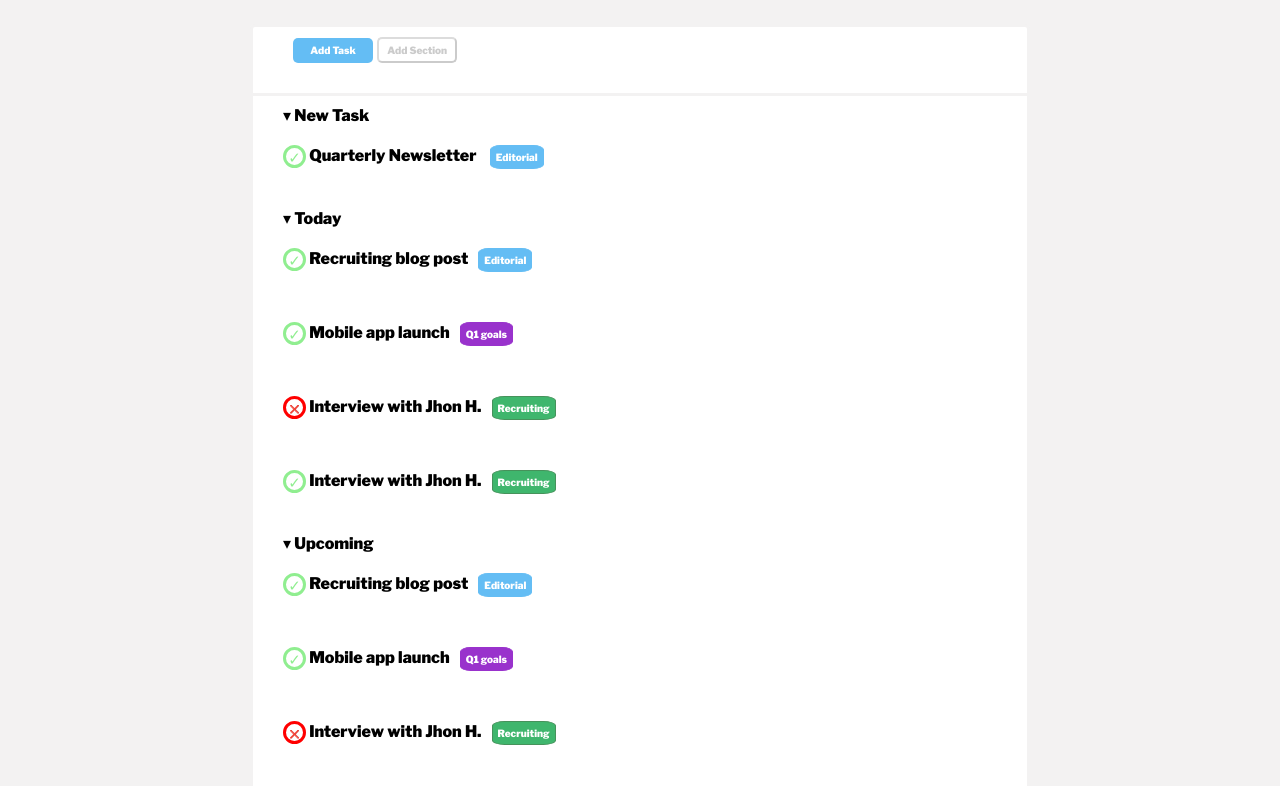
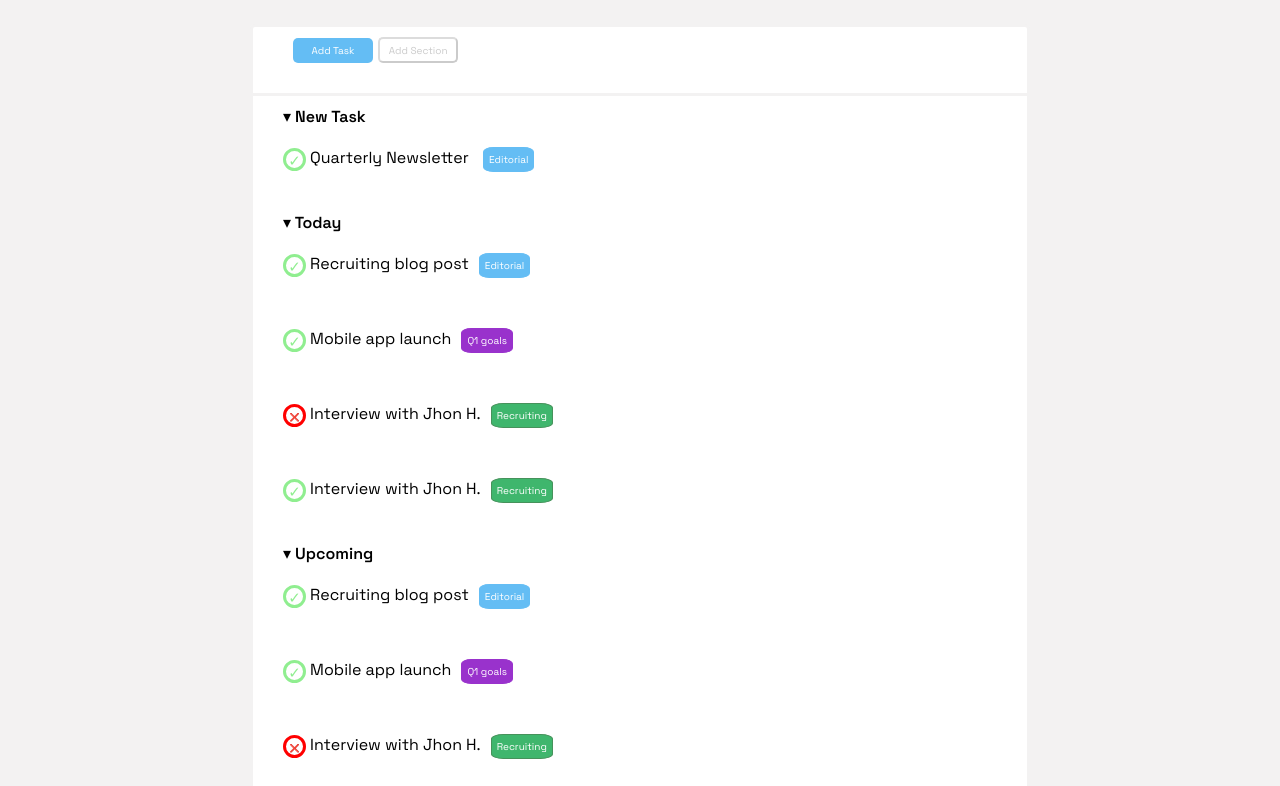
Before and after one commit to EnricoCirilli/html-css-toboolist, a plain HTML site: page index.html in a window 1280 px wide. Shown: the part 70-856 px from the top of the page. Drawn offline with nearby package versions, Linux system fonts and the light colour scheme.

Commit message:
Add: updating font

```diff
--- a/css/style.css
+++ b/css/style.css
@@ -3,8 +3,9 @@
   margin: 0;
   padding: 0;
   box-sizing: border-box;
-  font-family: 'Libre Franklin', sans-serif;
-
+  font-family: 'Roboto', sans-serif;
+  font-family: 'Space Grotesk', sans-serif;
+}
 /* Img vertical aligned */
 img{
     vertical-align: middle;
--- a/index.html
+++ b/index.html
@@ -7,7 +7,7 @@
     <link rel="stylesheet" href="css/style.css">
     <link rel="preconnect" href="https://fonts.googleapis.com">
 <link rel="preconnect" href="https://fonts.gstatic.com" crossorigin>
-<link href="https://fonts.googleapis.com/css2?family=Libre+Franklin:wght@900&display=swap" rel="stylesheet">
+<link href="https://fonts.googleapis.com/css2?family=Roboto:ital,wght@1,900&family=Space+Grotesk:wght@400;600&display=swap" rel="stylesheet">
 </head>
 <body>
     <!-- Header -->
```
